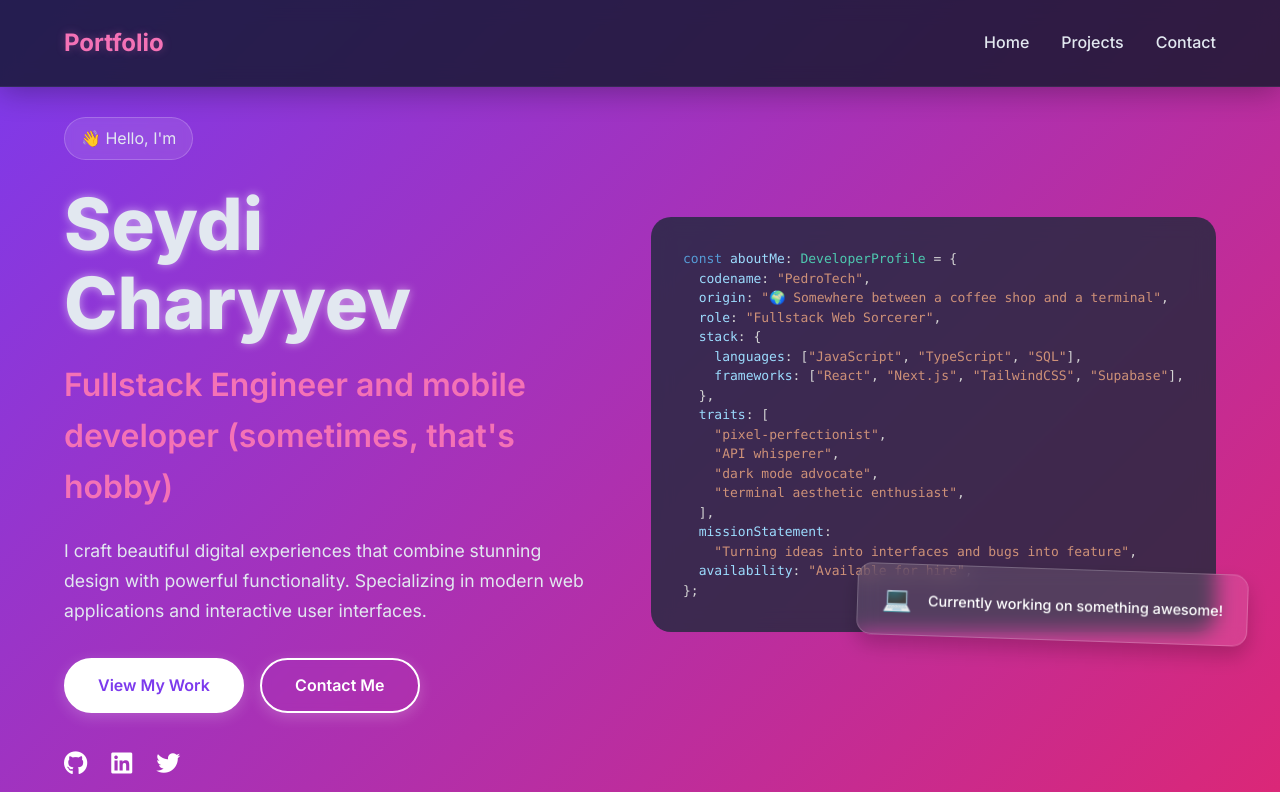
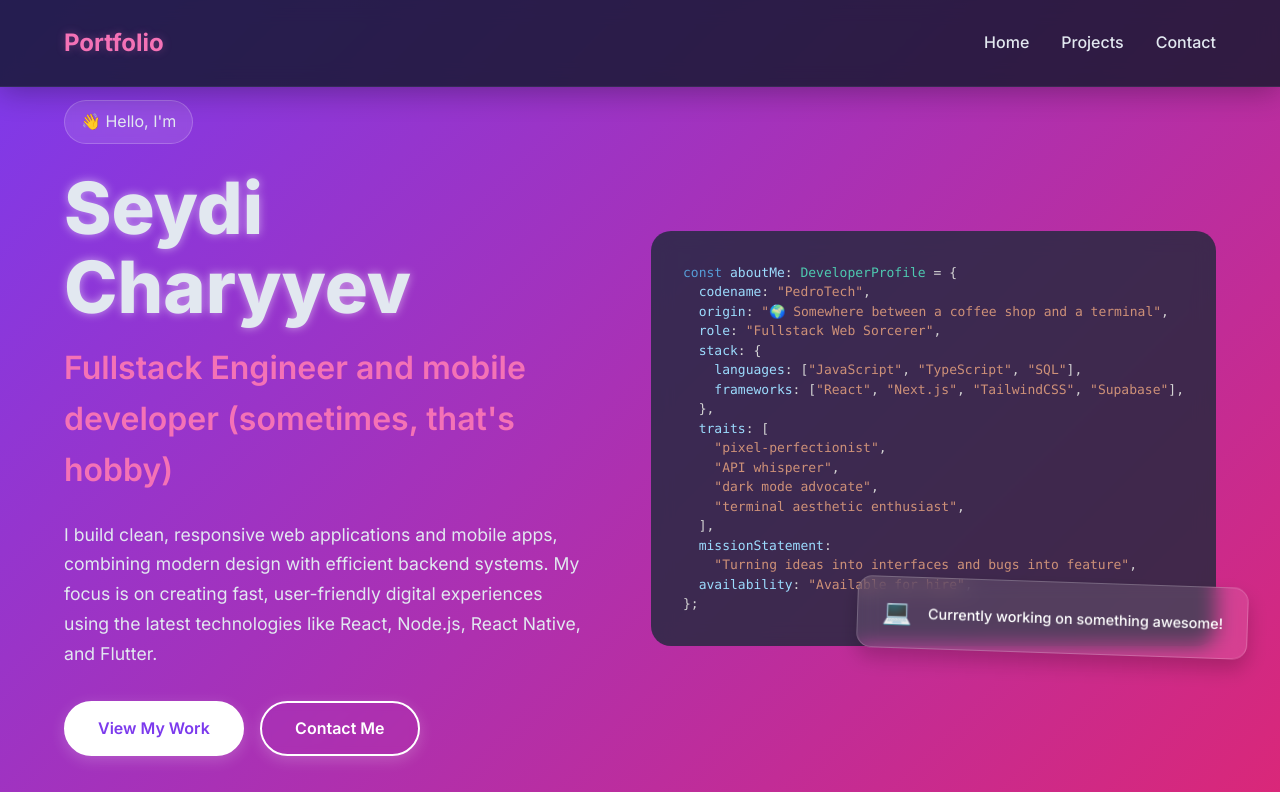
Before and after one commit to TheSeydiCharyyev/animation-personal-portfolio, a React (Vite) app: page / in a window 1280 px wide. Shown: the top 792 px of the page. Built offline with nearby package versions, Linux system fonts and the light colour scheme; no server answers.

Commit message:
Update Hero.jsx

```diff
--- a/src/components/Hero.jsx
+++ b/src/components/Hero.jsx
@@ -47,9 +47,7 @@ export const Hero = () => {
             Fullstack Engineer and mobile developer (sometimes, that's hobby)
           </motion.h2>
           <motion.p className="hero-description" variants={fadeInUp}>
-            I craft beautiful digital experiences that combine stunning design
-            with powerful functionality. Specializing in modern web applications
-            and interactive user interfaces.
+            I build clean, responsive web applications and mobile apps, combining modern design with efficient backend systems. My focus is on creating fast, user-friendly digital experiences using the latest technologies like React, Node.js, React Native, and Flutter.
           </motion.p>
 
           <motion.div className="cta-buttons" variants={staggerContainer}>
```
